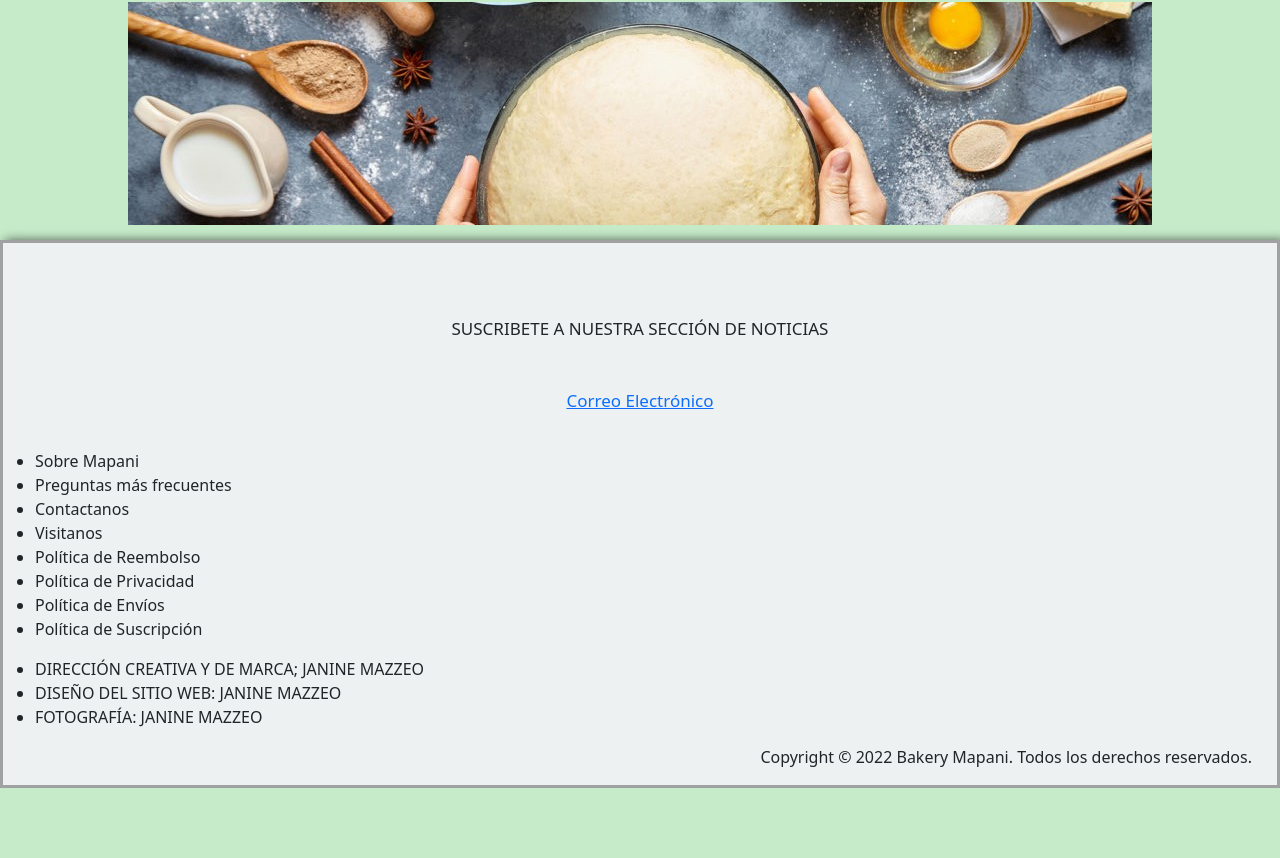
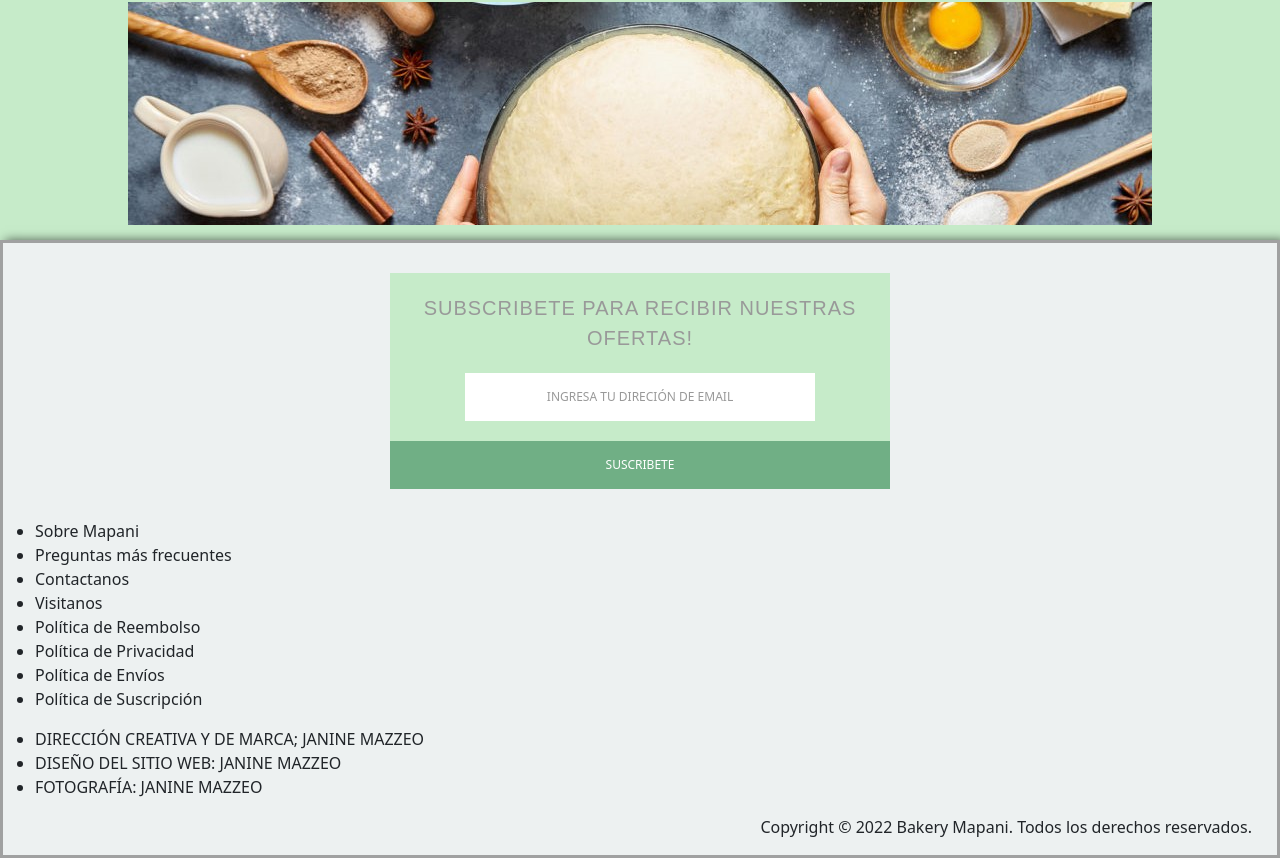
Before and after one commit to janinemazzeo/desafio-final-janine, a website: page nosotros.html in a window 1280 px wide. Shown: the part 1026-1884 px from the top of the page. Before the commit the page ends 1814 px from the top, so only its background shows below. Drawn offline with nearby package versions, Linux system fonts and the light colour scheme.

Commit message:
Agregado de seccion suscripción en todos los html

```diff
--- a/nosotros.html
+++ b/nosotros.html
@@ -99,15 +99,24 @@
 </main>
 
 <footer class="pie-pagina">
-    <section>
-        <p class="correo-suscri">
-            <h2 class="correo-suscri">
-                SUSCRIBETE A NUESTRA SECCIÓN DE NOTICIAS
-            </h2>
-            <a class="correo-suscri" href="https://www.google.com/intl/es/gmail/about/">Correo Electrónico
-
-            </a>
-        </p>
+    <section class="widget widget_blog_subscription option-b">
+        <form action="suscripcion.html" method="post" accept-charset="utf-8" id="subscribe-blog">
+          <p>Subscribete para recibir nuestras ofertas!</p>
+          <p>
+            <input type="text" name="email" style="width: 95%; padding: 1px 2px" placeholder="Ingresa tu direción de email" value="" id="subscribe-field">
+          </p>
+          <p>
+            <input type="hidden" name="action" value="subscribe">
+            <input type="hidden" name="blog_id" value="109214814">
+            <input type="hidden" name="source" value="suscripcion.htlm">
+            <input type="hidden" name="sub-type" value="widget">
+            <input type="hidden" name="redirect_fragment" value="blog_subscription-2">
+            <input type="hidden" id="_wpnonce" name="_wpnonce" value="b0a1e6c4b6">
+            <input type="submit" value="Suscribete">
+          </p>
+        </form>
+      </section>
+        <section>
         <p>
             <ul class="footer-info">
                 <li>Sobre Mapani</li>
```
Also changed, not shown: delivery.html (+18 -0 lines), galeria.html (+17 -8 lines), index.html (+0 -7 lines), menu.html (+18 -0 lines).
